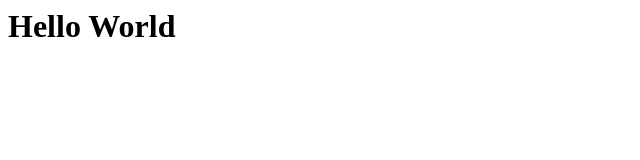
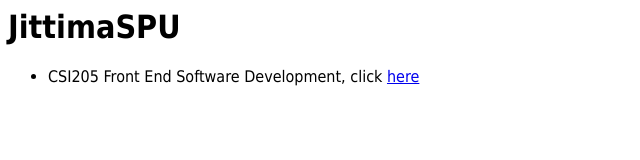
Before and after one commit to jittimaspu/jittimaspu.github.io, a plain HTML site: page index.html in a window 1280 px wide. Shown: the whole page, without its empty margins (0-640 px from the left). Drawn offline with Linux system fonts and the light colour scheme.

Commit message:
Update index.html

```diff
--- a/index.html
+++ b/index.html
@@ -1 +1,14 @@
-<h1>Hello World</h1>
+<html>
+  <head>
+    <title>JittimaSPU</title>
+    <style>
+      body {font-family: Tahoma, Verdana, Segoe, sans-serif;}
+    </style>
+  </head>
+  <body>
+    <h1>JittimaSPU</h1>
+    <ul>
+      <li>CSI205 Front End Software Development, click <a href='https://jittimaspu.github.io/_multipages/'>here</a></li>
+    </ul>
+  </body>
+</html>
```
